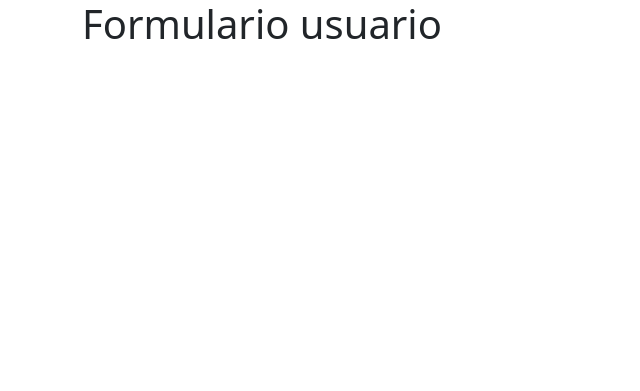
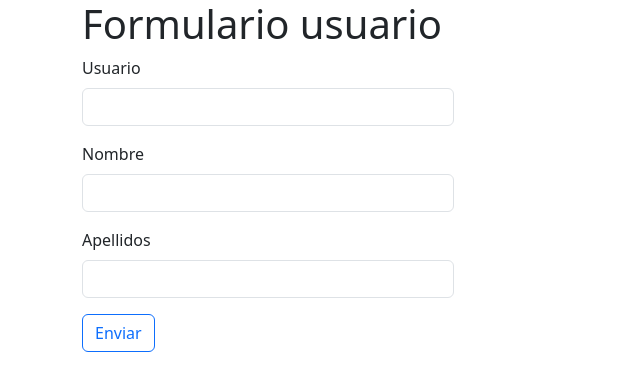
Before and after one commit to fruitniiga/desarrollo-web-servidor-2024, a PHP site: page /usuario.php in a window 1280 px wide. Shown: the top 391 px of the page, without its empty margins (0-640 px from the left). Run offline with PHP 8.4, Linux system fonts and the light colour scheme.

Commit message:
Añadido ejercicio de validacion de usuario con bootstrap

```diff
--- a/04_Formularios/usuario.php
+++ b/04_Formularios/usuario.php
@@ -9,10 +9,86 @@
         error_reporting( E_ALL );
         ini_set( "display_errors", 1 );
     ?>
+    <style>
+        .error{
+            color: red;
+        }
+    </style>
 </head>
 <body>
     <div class="container">
+        <?php
+            if ($_SERVER["REQUEST_METHOD"] == "POST") {
+                $tmp_usuario = $_POST["usuario"];
+                $tmp_nombre = $_POST["nombre"];
+                $tmp_apellidos = $_POST["apellidos"];
+
+                if ($tmp_usuario == '') {
+                    $err_usuario = "El usuario es obligatorio";
+                } else{
+                    // letras de la A a la Z (mayus o minus), numers y barrabaja
+                    $patron = "/^[a-zA-Z0-9_]{4,12}$/";// el $ y el ^ es para cerrar las expresiones irregulares
+                    if (!preg_match($patron, $tmp_usuario)) {//esto ve si la variale tmp cumple el patron
+                        $err_usuario = "El usuario debe contener de 4 a 12 letras, numeros o barrabaja";
+                    }  else{
+                        $usuario = $tmp_usuario;
+                    }
+                }
+
+
+                if ($tmp_nombre == '') {
+                    $err_nombre = "El nombre es obligatorio";
+                } else{
+                    if (strlen($tmp_nombre) < 2 || strlen($tmp_nombre) > 40) {
+                        $err_nombre = "El nombre debe tener entre 2 y 40 caracteres";
+                    }
+                    // letras de la A a la Z (mayus o minus), y tildes y espacios
+                    $patron = "/^[a-zA-Z áéíóúüÁÉÍÓÚÜ]+$/";//el mas es para indicar que es mas de un caracter
+                    if (!preg_match($patron, $tmp_nombre)) {
+                        $err_nombre = "El nombre solo puede contener letras y espacios en blanco";
+                    }  else{
+                        $nombre = $tmp_nombre;
+                    }
+                }
+
+
+                if ($tmp_apellidos == '') {
+                    $err_apellidos = "Los apellidos son obligatorio";
+                } else{
+                    if (strlen($tmp_apellidos) < 2 || strlen($tmp_apellidos) > 60) {
+                        $err_apellidos = "El nombre debe tener entre 2 y 60 caracteres";
+                    }
+                    // letras de la A a la Z (mayus o minus), y tildes y espacios
+                    $patron = "/^[a-zA-Z áéíóúüÁÉÍÓÚÜ]+$/";//el mas es para indicar que es mas de un caracter
+                    if (!preg_match($patron, $tmp_apellidos)) {
+                        $err_apellidos = "Los apellido/s solo puede/n contener letras y espacios en blanco";
+                    }  else{
+                        $apellidos = $tmp_apellidos;
+                    }
+                }
+            }
+        ?>
         <h1>Formulario usuario</h1>
+        <form class="col-4" action="" method="post"><!-- Esto del col 3 y eso es del bootstrap, cambios del css-->
+            <div class="mb-3">
+                <label class="form-label">Usuario</label>
+                <input class="form-control" type="text" name="usuario">
+                <?php if(isset($err_usuario)) echo "<span class = 'error'>$err_usuario</span>" ?>
+            </div>
+            <div class="mb-3">
+                <label class="form-label">Nombre</label>
+                <input class="form-control" type="text" name="nombre">
+                <?php if(isset($err_nombre)) echo "<span class = 'error'>$err_nombre</span>" ?>
+            </div>
+            <div class="mb-3">
+                <label class="form-label">Apellidos</label>
+                <input class="form-control" type="text" name="apellidos">
+                <?php if(isset($err_apellidos)) echo "<span class = 'error'>$err_apellidos</span>" ?>
+            </div>
+            <div class="mb-3">
+                <button class="btn btn-outline-primary" type="submit">Enviar</button>
+            </div>
+        </form>
     </div>
     <script src="https://cdn.jsdelivr.net/npm/bootstrap@5.3.3/dist/js/bootstrap.bundle.min.js" integrity="sha384-YvpcrYf0tY3lHB60NNkmXc5s9fDVZLESaAA55NDzOxhy9GkcIdslK1eN7N6jIeHz" crossorigin="anonymous"></script>
     </body>
```
